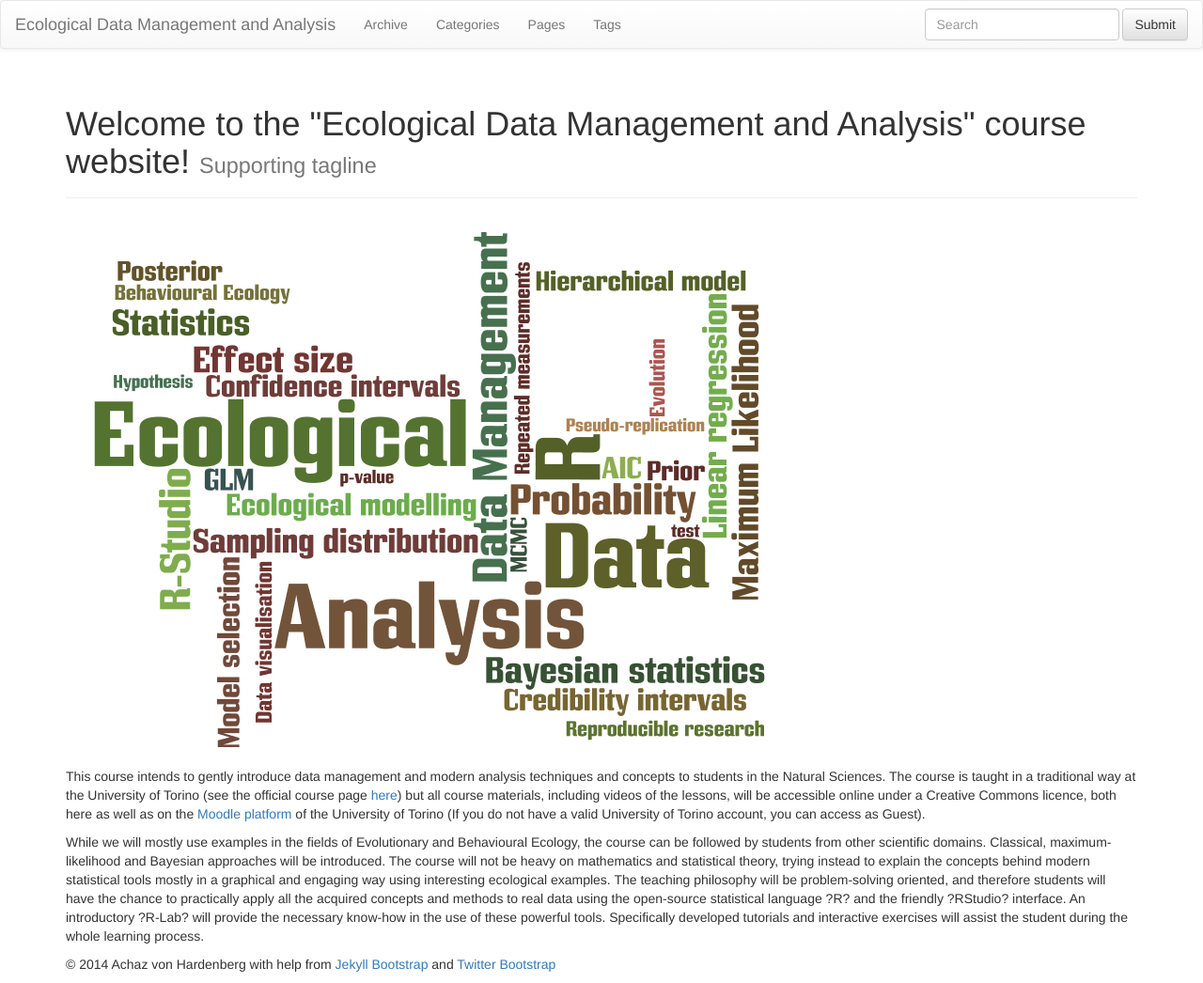
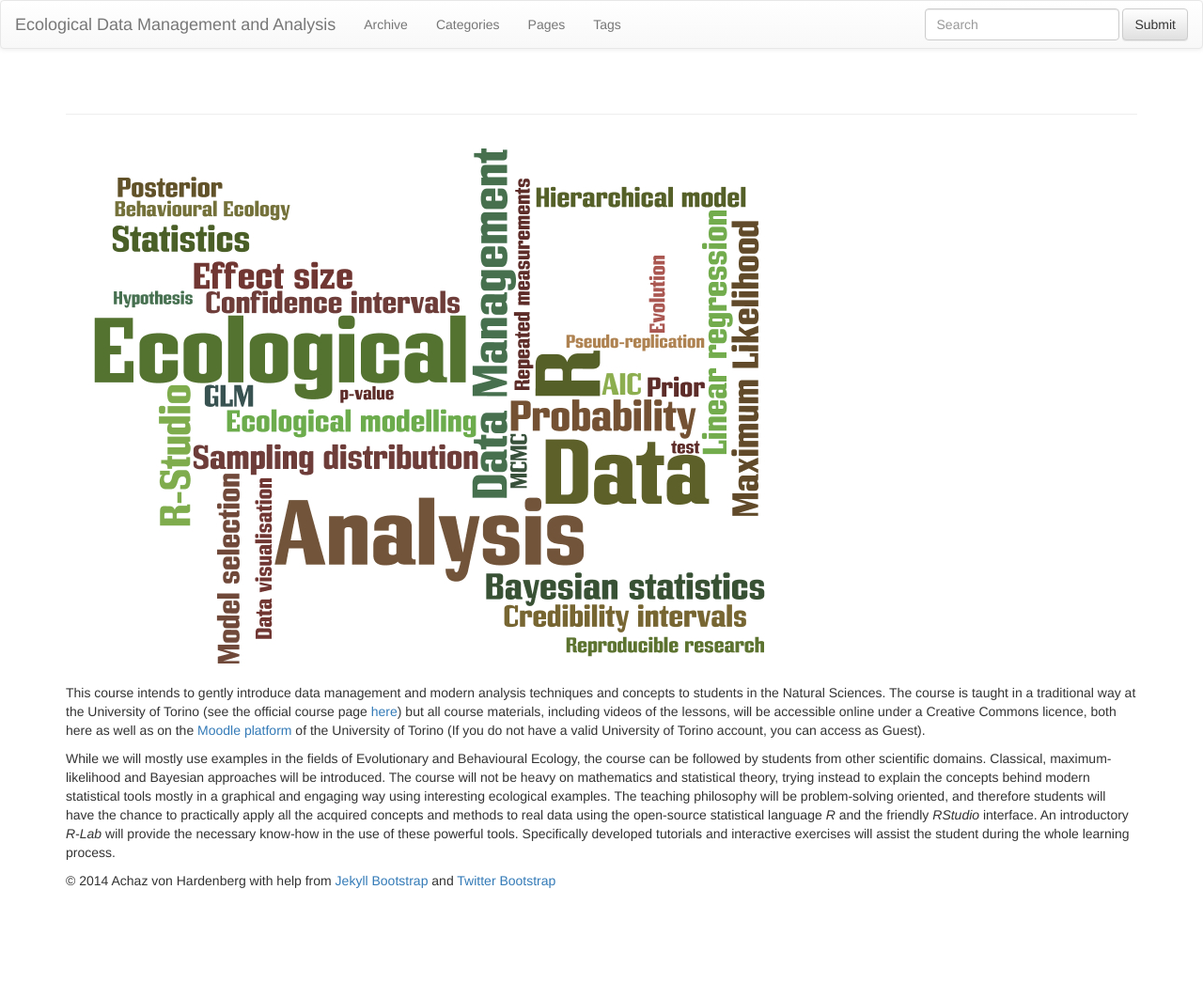
Before and after one commit to achazhardenberg/ecostats.co, a Jekyll site: the page built from index.md, in a window 1280 px wide. Shown: the whole page at 94% size. Built offline with Jekyll 4.4.1, drawn with Linux system fonts in a browser that asks for light colours; nearby versions of some CDN libraries; library files that are not in the unit come from our copies; after the commit the page ends 957 px from its top, so only the background shows below that.

Commit message:
first page corrected

```diff
--- a/index.md
+++ b/index.md
@@ -1,7 +1,7 @@
 ---
 layout: page
-title: Welcome to the "Ecological Data Management and Analysis" course website!
-tagline: Supporting tagline
+title:
+tagline:
 ---
 {% include JB/setup %}
 
@@ -9,4 +9,4 @@ tagline: Supporting tagline
 
 This course intends to gently introduce data management and modern analysis techniques and concepts to students in the Natural Sciences. The course is taught in a traditional way at the University of Torino (see the official course page [here](http://naturali.campusnet.unito.it/do/corsi.pl/Show?_id=af34)) but all course materials, including videos of the lessons, will be accessible online under a Creative Commons licence, both here as well as on the [Moodle platform](http://naturali.i-learn.unito.it/course/view.php?id=74) of the University of Torino (If you do not have a valid University of Torino account, you can access as Guest).
 
-While we will mostly use examples in the fields of Evolutionary and Behavioural Ecology, the course can be followed by students from other scientific domains. Classical, maximum- likelihood and Bayesian approaches will be introduced. The course will not be heavy on mathematics and statistical theory, trying instead to explain the concepts behind modern statistical tools mostly in a graphical and engaging way using interesting ecological examples. The teaching philosophy will be problem-solving oriented, and therefore students will have the chance to practically apply all the acquired concepts and methods to real data using the open-source statistical language ?R? and the friendly ?RStudio? interface. An introductory ?R-Lab? will provide the necessary know-how in the use of these powerful tools. Specifically developed tutorials and interactive exercises will assist the student during the whole learning process.
+While we will mostly use examples in the fields of Evolutionary and Behavioural Ecology, the course can be followed by students from other scientific domains. Classical, maximum- likelihood and Bayesian approaches will be introduced. The course will not be heavy on mathematics and statistical theory, trying instead to explain the concepts behind modern statistical tools mostly in a graphical and engaging way using interesting ecological examples. The teaching philosophy will be problem-solving oriented, and therefore students will have the chance to practically apply all the acquired concepts and methods to real data using the open-source statistical language *R* and the friendly *RStudio* interface. An introductory *R-Lab* will provide the necessary know-how in the use of these powerful tools. Specifically developed tutorials and interactive exercises will assist the student during the whole learning process.
```
